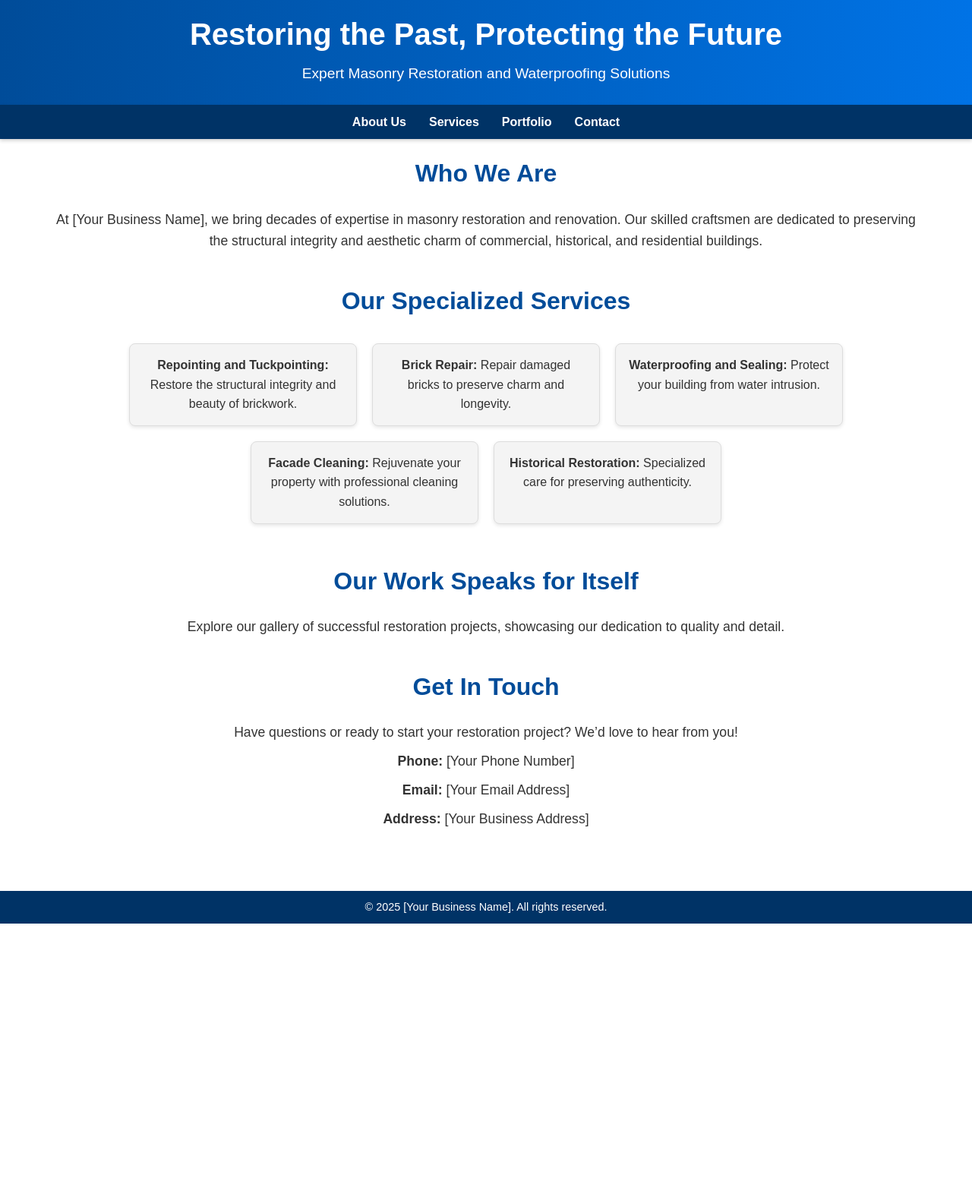
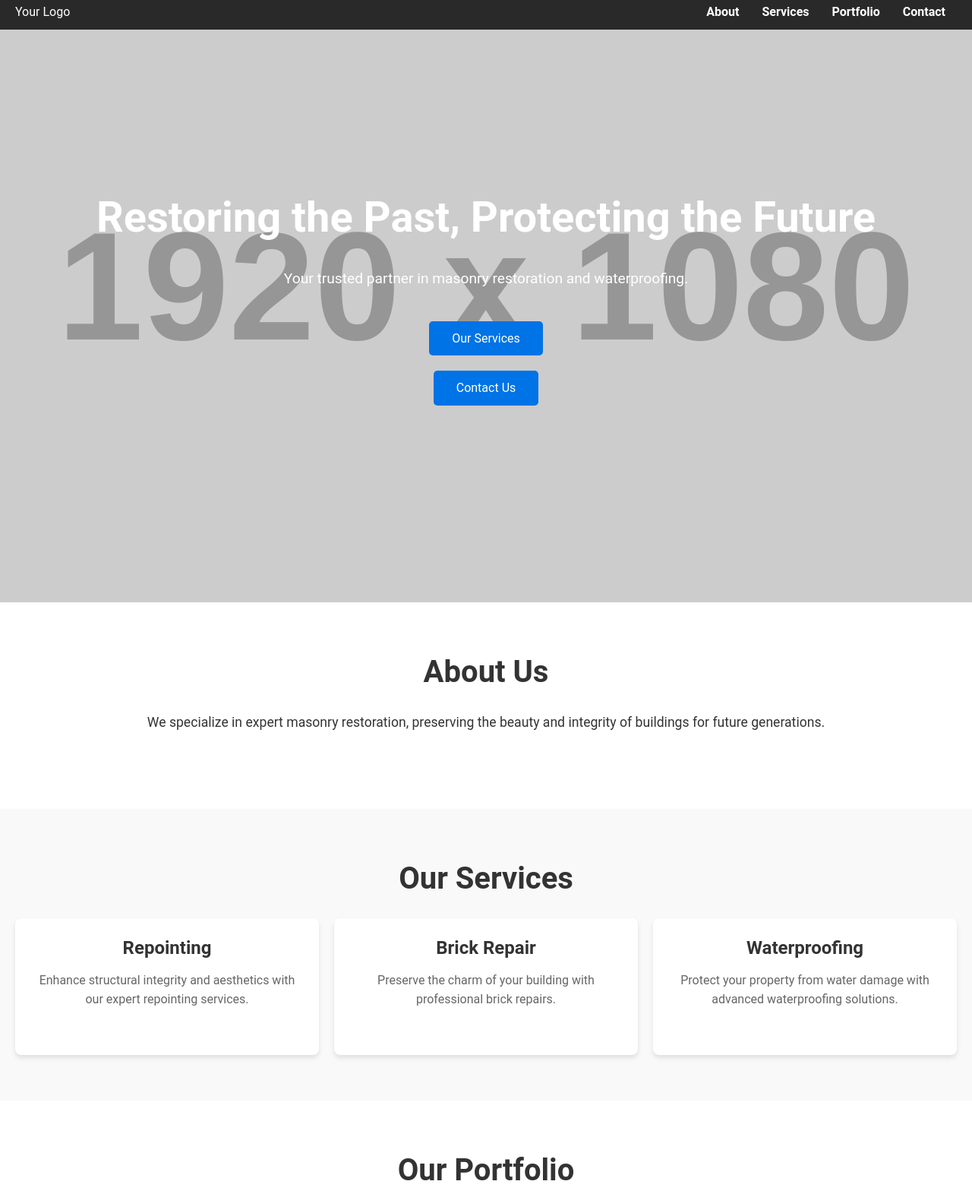
Before and after one commit to Warniec/ConleyBrothersWebsite.html, a plain HTML site: page index.html in a window 1280 px wide. Shown: the part 7-1583 px from the top of the page at 76% size. Before the commit the page ends 1223 px from the top, so only its background shows below. Drawn offline with Linux system fonts and the light colour scheme; placeholder pictures from the web are drawn by us.

Commit message:
Add files via upload

```diff
--- a/index.html
+++ b/index.html
@@ -13,38 +13,27 @@
             box-sizing: border-box;
         }
         body {
-            font-family: Arial, sans-serif;
+            font-family: 'Roboto', sans-serif;
             line-height: 1.6;
+            color: #333;
             margin: 0;
-            color: #333;
         }
-        /* Header */
-        header {
-            background: linear-gradient(to right, #004c99, #0073e6);
+        /* Navigation Bar */
+        nav {
+            position: fixed;
+            top: 0;
+            width: 100%;
+            background: rgba(0, 0, 0, 0.8);
             color: white;
-            padding: 20px 0;
-            text-align: center;
-        }
-        header h1 {
-            margin: 0;
-            font-size: 2.5rem;
-        }
-        header p {
-            margin: 5px 0;
-            font-size: 1.2rem;
-        }
-        /* Navigation */
-        nav {
-            background: #003366;
-            padding: 10px 0;
-            box-shadow: 0px 2px 5px rgba(0, 0, 0, 0.2);
+            display: flex;
+            justify-content: space-between;
+            padding: 10px 20px;
+            z-index: 1000;
+            transition: background 0.3s ease;
         }
         nav ul {
             display: flex;
-            justify-content: center;
             list-style: none;
-            margin: 0;
-            padding: 0;
         }
         nav ul li {
             margin: 0 15px;
@@ -58,110 +47,175 @@
         nav ul li a:hover {
             color: #00ccff;
         }
-        /* Container */
-        .container {
-            padding: 20px;
-            max-width: 1200px;
-            margin: 0 auto;
+        /* Hero Section */
+        .hero {
+            height: 100vh;
+            background: url('https://via.placeholder.com/1920x1080') center/cover no-repeat;
+            display: flex;
+            flex-direction: column;
+            align-items: center;
+            justify-content: center;
+            text-align: center;
+            color: white;
+            position: relative;
         }
+        .hero::after {
+            content: '';
+            position: absolute;
+            top: 0;
+            left: 0;
+            width: 100%;
+            height: 100%;
+            background: rgba(0, 0, 0, 0.5);
+            z-index: -1;
+        }
+        .hero h1 {
+            font-size: 3.5rem;
+            margin-bottom: 20px;
+        }
+        .hero p {
+            font-size: 1.2rem;
+            margin-bottom: 30px;
+        }
+        .hero a {
+            display: inline-block;
+            padding: 10px 30px;
+            margin: 10px;
+            font-size: 1rem;
+            color: white;
+            background: #0073e6;
+            text-decoration: none;
+            border-radius: 5px;
+            transition: background 0.3s;
+        }
+        .hero a:hover {
+            background: #005bb5;
+        }
+        /* Section Styling */
         section {
-            margin-bottom: 40px;
+            padding: 60px 20px;
+        }
+        section:nth-child(even) {
+            background: #f9f9f9;
         }
         section h2 {
             text-align: center;
+            font-size: 2.5rem;
             margin-bottom: 20px;
-            font-size: 2rem;
-            color: #004c99;
         }
         section p {
             text-align: center;
-            margin-bottom: 15px;
             font-size: 1.1rem;
+            margin-bottom: 40px;
         }
         /* Services */
-        .services ul {
-            display: flex;
-            flex-wrap: wrap;
-            justify-content: center;
-            list-style: none;
-            padding: 0;
+        .services {
+            display: grid;
+            grid-template-columns: repeat(auto-fit, minmax(300px, 1fr));
+            gap: 20px;
         }
-        .services ul li {
-            background: #f4f4f4;
-            border: 1px solid #ddd;
+        .service {
+            background: white;
+            padding: 20px;
             border-radius: 8px;
-            margin: 10px;
-            padding: 15px;
-            width: 300px;
-            box-shadow: 0px 2px 5px rgba(0, 0, 0, 0.1);
+            box-shadow: 0 4px 6px rgba(0, 0, 0, 0.1);
             text-align: center;
             transition: transform 0.3s;
         }
-        .services ul li:hover {
+        .service:hover {
             transform: translateY(-5px);
         }
+        .service h3 {
+            font-size: 1.5rem;
+            margin-bottom: 10px;
+        }
+        .service p {
+            font-size: 1rem;
+            color: #666;
+        }
         /* Portfolio */
-        .portfolio p {
-            margin-bottom: 20px;
+        .portfolio {
+            display: grid;
+            grid-template-columns: repeat(auto-fit, minmax(300px, 1fr));
+            gap: 20px;
         }
-        /* Contact */
-        .contact p {
-            margin-bottom: 10px;
-            text-align: center;
+        .portfolio img {
+            width: 100%;
+            border-radius: 8px;
+            transition: transform 0.3s;
+        }
+        .portfolio img:hover {
+            transform: scale(1.05);
         }
         /* Footer */
         footer {
             background: #003366;
             color: white;
             text-align: center;
-            padding: 10px 0;
-            margin-top: 20px;
-            font-size: 0.9rem;
+            padding: 20px 0;
+        }
+        footer a {
+            color: #00ccff;
+            text-decoration: none;
+        }
+        footer a:hover {
+            text-decoration: underline;
         }
     </style>
 </head>
 <body>
-    <header>
-        <h1>Restoring the Past, Protecting the Future</h1>
-        <p>Expert Masonry Restoration and Waterproofing Solutions</p>
-    </header>
     <nav>
+        <div class="logo">Your Logo</div>
         <ul>
-            <li><a href="#about">About Us</a></li>
+            <li><a href="#about">About</a></li>
             <li><a href="#services">Services</a></li>
             <li><a href="#portfolio">Portfolio</a></li>
             <li><a href="#contact">Contact</a></li>
         </ul>
     </nav>
-    <div class="container">
-        <section id="about" class="about">
-            <h2>Who We Are</h2>
-            <p>At [Your Business Name], we bring decades of expertise in masonry restoration and renovation. Our skilled craftsmen are dedicated to preserving the structural integrity and aesthetic charm of commercial, historical, and residential buildings.</p>
-        </section>
-        <section id="services" class="services">
-            <h2>Our Specialized Services</h2>
-            <ul>
-                <li><strong>Repointing and Tuckpointing:</strong> Restore the structural integrity and beauty of brickwork.</li>
-                <li><strong>Brick Repair:</strong> Repair damaged bricks to preserve charm and longevity.</li>
-                <li><strong>Waterproofing and Sealing:</strong> Protect your building from water intrusion.</li>
-                <li><strong>Facade Cleaning:</strong> Rejuvenate your property with professional cleaning solutions.</li>
-                <li><strong>Historical Restoration:</strong> Specialized care for preserving authenticity.</li>
-            </ul>
-        </section>
-        <section id="portfolio" class="portfolio">
-            <h2>Our Work Speaks for Itself</h2>
-            <p>Explore our gallery of successful restoration projects, showcasing our dedication to quality and detail.</p>
-        </section>
-        <section id="contact" class="contact">
-            <h2>Get In Touch</h2>
-            <p>Have questions or ready to start your restoration project? We’d love to hear from you!</p>
-            <p><strong>Phone:</strong> [Your Phone Number]</p>
-            <p><strong>Email:</strong> [Your Email Address]</p>
-            <p><strong>Address:</strong> [Your Business Address]</p>
-        </section>
+    <div class="hero">
+        <h1>Restoring the Past, Protecting the Future</h1>
+        <p>Your trusted partner in masonry restoration and waterproofing.</p>
+        <a href="#services">Our Services</a>
+        <a href="#contact">Contact Us</a>
     </div>
+    <section id="about">
+        <h2>About Us</h2>
+        <p>We specialize in expert masonry restoration, preserving the beauty and integrity of buildings for future generations.</p>
+    </section>
+    <section id="services">
+        <h2>Our Services</h2>
+        <div class="services">
+            <div class="service">
+                <h3>Repointing</h3>
+                <p>Enhance structural integrity and aesthetics with our expert repointing services.</p>
+            </div>
+            <div class="service">
+                <h3>Brick Repair</h3>
+                <p>Preserve the charm of your building with professional brick repairs.</p>
+            </div>
+            <div class="service">
+                <h3>Waterproofing</h3>
+                <p>Protect your property from water damage with advanced waterproofing solutions.</p>
+            </div>
+        </div>
+    </section>
+    <section id="portfolio">
+        <h2>Our Portfolio</h2>
+        <div class="portfolio">
+            <img src="https://via.placeholder.com/300" alt="Project 1">
+            <img src="https://via.placeholder.com/300" alt="Project 2">
+            <img src="https://via.placeholder.com/300" alt="Project 3">
+        </div>
+    </section>
+    <section id="contact">
+        <h2>Contact Us</h2>
+        <p>Get in touch with us to discuss your restoration needs.</p>
+        <p><strong>Phone:</strong> [Your Phone Number]</p>
+        <p><strong>Email:</strong> [Your Email Address]</p>
+    </section>
     <footer>
-        <p>&copy; 2025 [Your Business Name]. All rights reserved.</p>
+        <p>&copy; 2025 [Your Business Name]. All rights reserved. | <a href="#">Privacy Policy</a></p>
     </footer>
 </body>
 </html>
```
